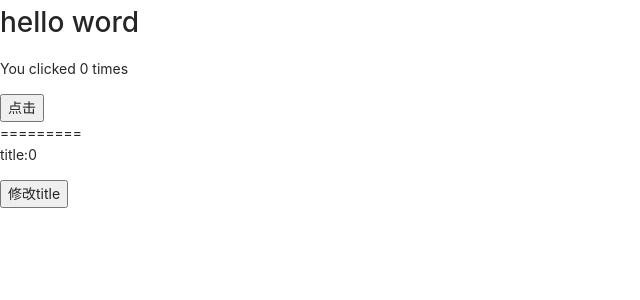
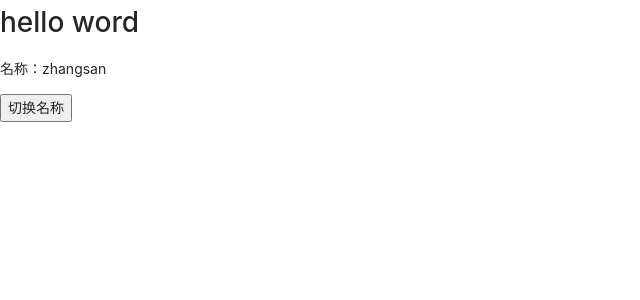
Before and after one commit to z3718l/react-test-app, a React app: page / in a window 1280 px wide. Shown: the top 300 px of the page, without its empty margins (0-640 px from the left). Built offline with nearby package versions, Linux system fonts and the light colour scheme.

Commit message:
feat(user): 通过普通和hook两种方式实现随机切换名称

```diff
--- /dev/null
+++ b/src/Demo3/user.jsx
@@ -0,0 +1,59 @@
+// 需求：随机切换名称
+// import React from 'react'
+/**
+ * 1、写一个简单的react租价你架构
+ * 2、初始化useState数组
+ * 3、通过state初始化展示一个名称
+ * 4、写一个button的点击按钮，并添加点击事件
+ * 5、通过随机数进行随机切换
+ */
+// const useState = ['zhangsan', 'lisi', 'wangwu', 'zhaoliu']
+// export default class User extends React.Component {
+//     state = {
+//         user: useState[0]
+//     }
+//     handlClick = () => {
+//         // console.log('dianji')
+//         let randomIndex = Math.floor(Math.random() * useState.length)
+//         let randomUser = useState[randomIndex]
+//         // console.log(Math.random())
+//         this.setState({
+//             user: randomUser
+//         })
+//     }
+//     render () {
+//         return (
+//             <div>
+//                 <p>名称：{ this.state.user }</p>
+//                 <button onClick={ this.handlClick }>切换名称</button>
+//             </div>
+//         )
+//     }
+// }
+
+// 将上面普通的写法改成hook写法
+/**
+ * 1、展示逻辑如上
+ * 2、引入useState
+ * 3、设置：useState中的setUser(randomUser)
+ * 4、展示：{ user }，去掉this.state
+ */
+import React, { useState } from 'react'
+const userSet = ['zhangsan', 'lisi', 'wangwu', 'zhaoliu']
+const UserFun = () => {
+    const [user, setUser] = useState(userSet[0])
+    const handlClick = () => {
+        let randomIndex = Math.floor(Math.random() * userSet.length)
+        let randomUser = userSet[randomIndex]
+        setUser(randomUser)
+    }
+    return (
+        <div>
+            <p>名称：{ user }</p>
+            <button onClick={ handlClick }>切换名称</button>
+        </div>
+    )
+}
+export default UserFun
+
+// 总结：使用hook思考的方式简约了一些
--- a/src/app.jsx
+++ b/src/app.jsx
@@ -1,6 +1,7 @@
 import React from 'react'
 import Demo1 from './Demo1'
 import Demo2 from './Dome2'
+import Demo3 from './Demo3/user'
 
 class App extends React.Component{
     // 渲染函数
@@ -8,9 +9,11 @@ class App extends React.Component{
         return (
             <div>
                 <h1>hello word</h1>
-                <Demo1/>
-                =========
-                <Demo2/>
+                {/* <Demo1/> */}
+                {/* ========= */}
+                {/* <Demo2/> */}
+                {/* ========= */}
+                <Demo3/>
             </div>
         )
     }
```
Also changed, not shown: 1 other file (tests, documents, lock files or other folders).
